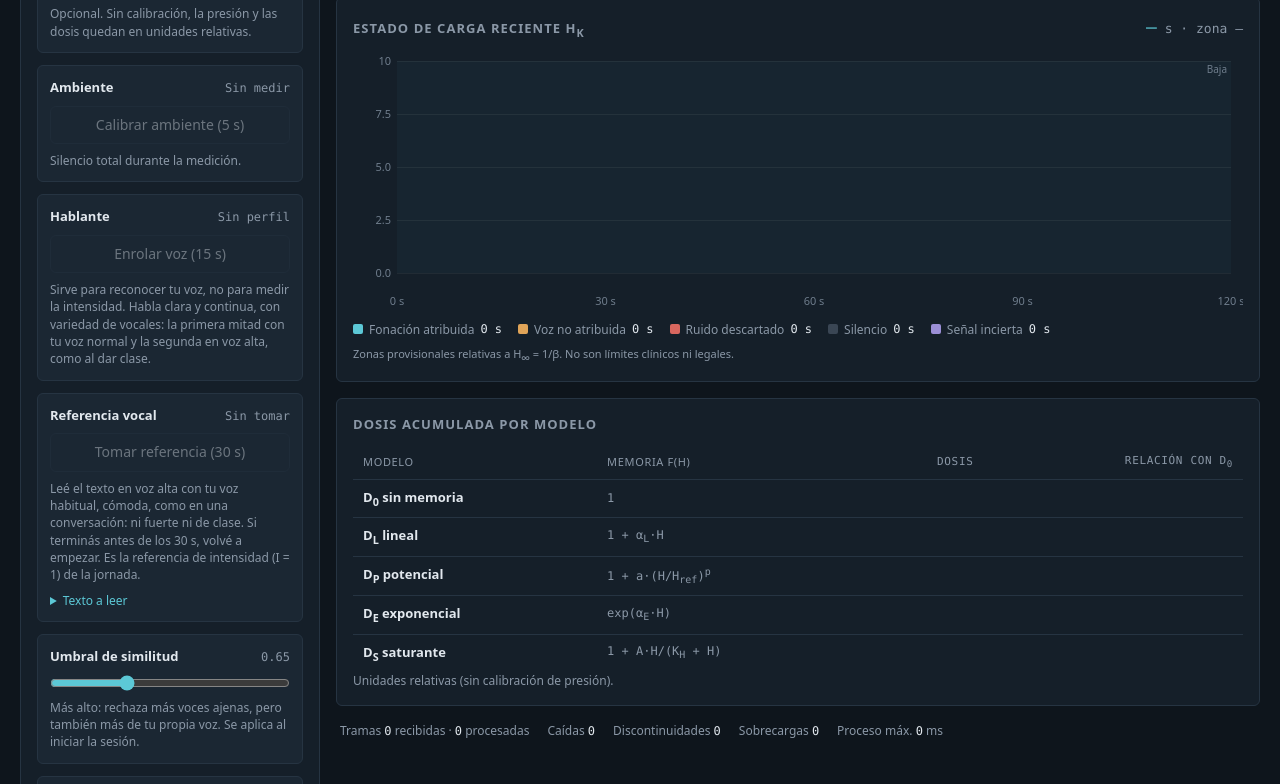
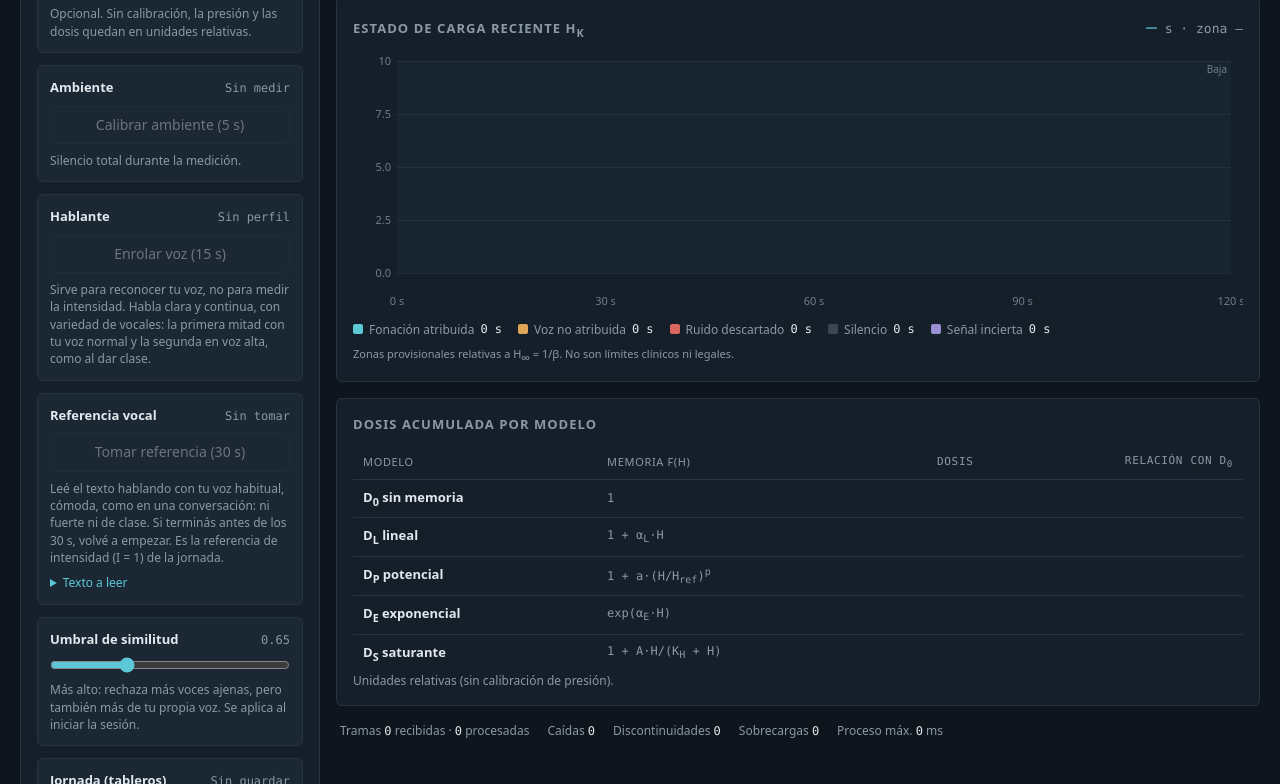
Before and after one commit to AugustoFiorito08/dosimetro-carga-vocal, a website with bundled scripts: page public/index.html in a window 1280 px wide. Shown: the part 405-1189 px from the top of the page. Built offline with nearby package versions, Linux system fonts and the light colour scheme.

Commit message:
docs(ui): la referencia vocal pide la voz habitual, no leer en voz alta

```diff
--- a/public/index.html
+++ b/public/index.html
@@ -94,7 +94,7 @@
               <span class="step-value" id="reference-status">Sin tomar</span>
             </div>
             <button id="reference" type="button" class="btn" disabled>Tomar referencia (30 s)</button>
-            <p class="hint">Leé el texto en voz alta con tu voz habitual, cómoda, como en una conversación: ni fuerte ni de clase. Si terminás antes de los 30 s, volvé a empezar. Es la referencia de intensidad (I = 1) de la jornada.</p>
+            <p class="hint">Leé el texto hablando con tu voz habitual, cómoda, como en una conversación: ni fuerte ni de clase. Si terminás antes de los 30 s, volvé a empezar. Es la referencia de intensidad (I = 1) de la jornada.</p>
             <details class="va-text"><summary>Texto a leer</summary><blockquote class="va-text-body"></blockquote></details>
           </li>
           <li class="step">
```
